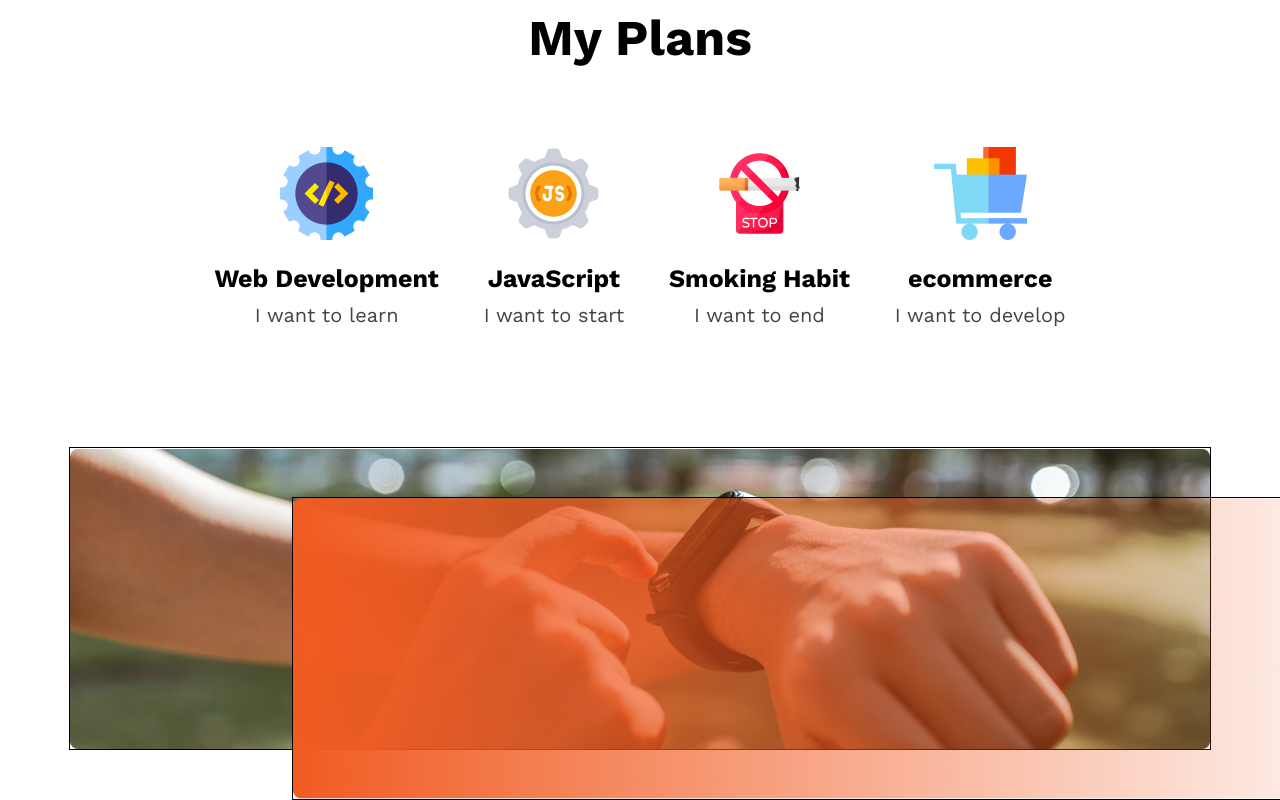
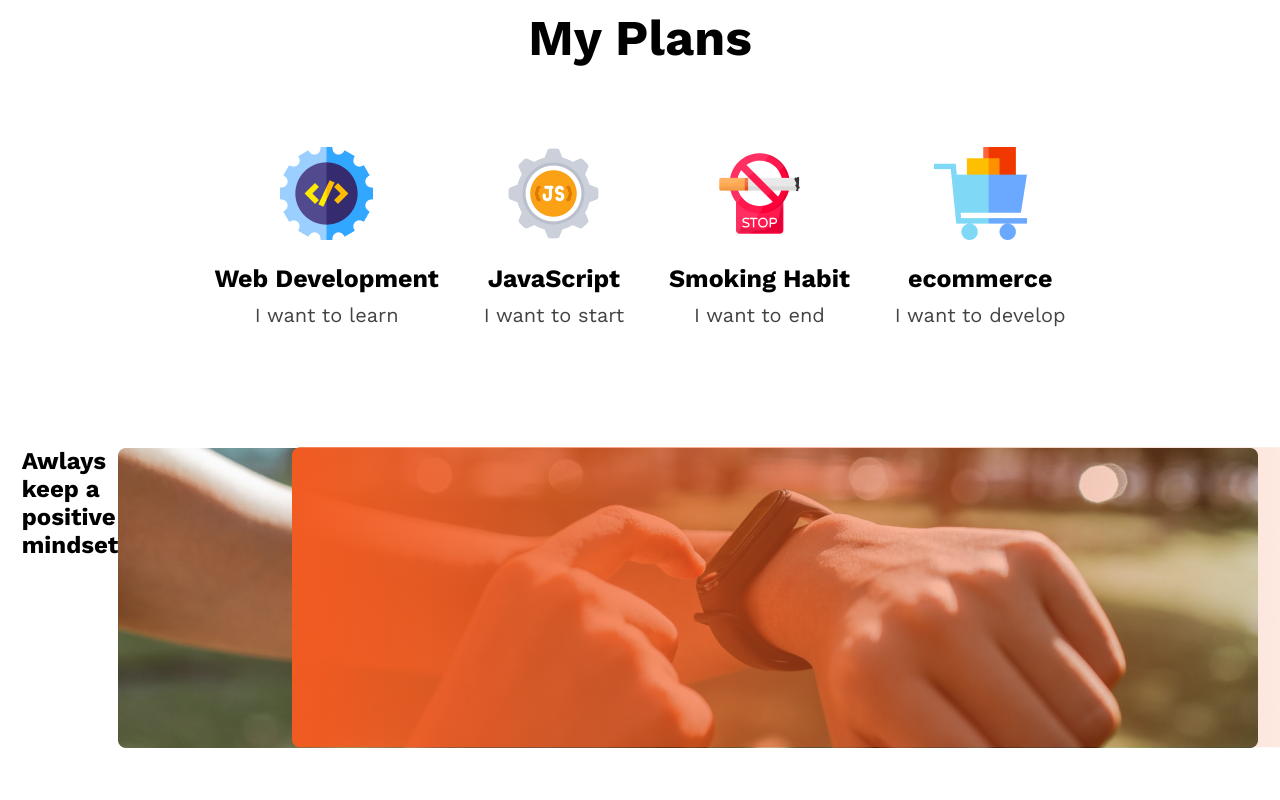
Before and after one commit to rafiferdos/reassignment-1, a plain HTML site: page index.html in a window 1280 px wide. Shown: the part 1892-2692 px from the top of the page. Drawn offline with nearby package versions, Linux system fonts and the light colour scheme.

Commit message:
60% done now

```diff
--- a/index.html
+++ b/index.html
@@ -76,6 +76,7 @@
       </div>
     </div>
     <div class="call-section container">
+      <h2>Awlays keep a positive mindset</h2>
       <img class="call-img-1" src="./photos/watch.png" alt="">
       <img class="call-img-2" src="./photos/gradient2.png" alt="">
     </div>
--- a/style.css
+++ b/style.css
@@ -161,11 +161,9 @@ span {
   position: relative;
   top: 0;
   left: 0;
-  border: 1px solid #000000;
 }
 .call-img-2 {
   position: absolute;
-  top: 100px;
+  top: 50px;
   left: 100px;
-  border: 1px solid #000000;
 }
```
